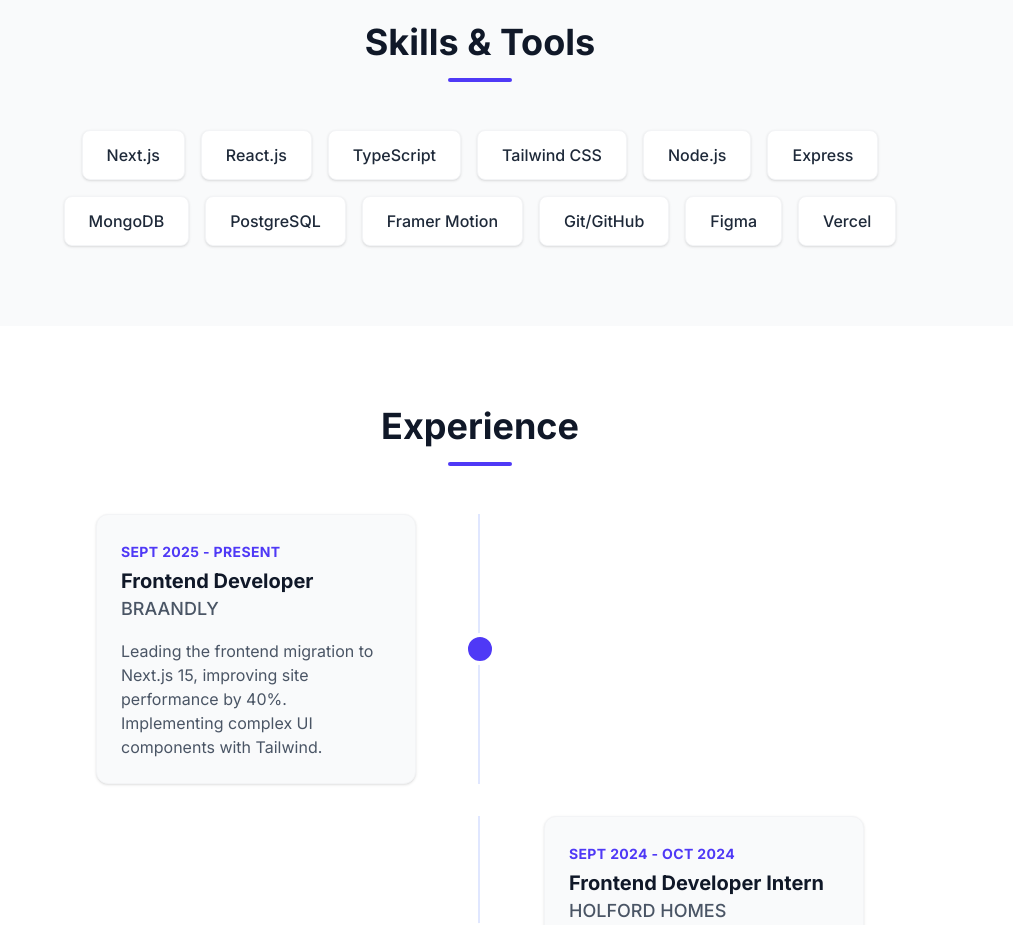
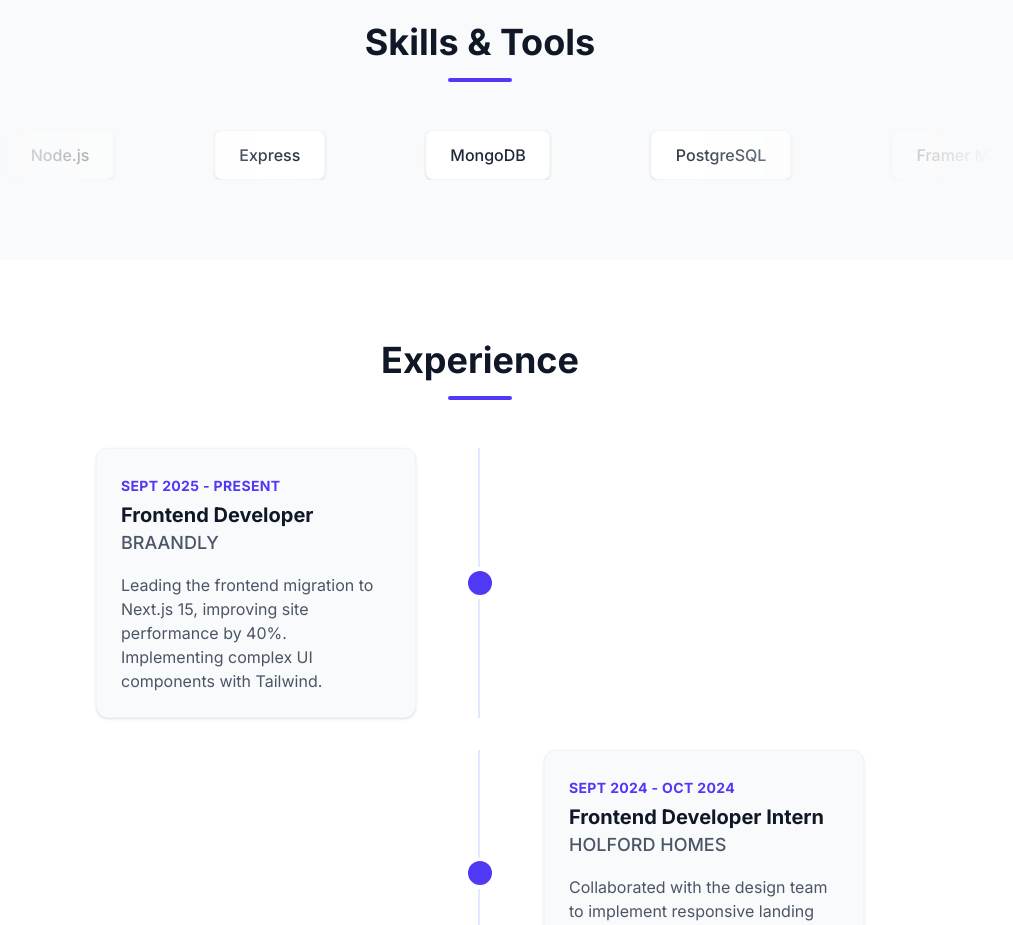
Before and after one commit to Darasimi010/portfolio, a Next.js app: page / in a window 1280 px wide. Shown: the part 1280-2205 px from the top of the page, without its empty margins (160-1173 px from the left). Built offline with nearby package versions, Linux system fonts and the light colour scheme.

Commit message:
feat: add motion library for enhanced animations in skills section

```diff
--- a/components/layouts/Footer.tsx
+++ b/components/layouts/Footer.tsx
@@ -14,13 +14,13 @@ export default function Footer() {
         </div>
 
         <div className="flex space-x-6">
-          <a href="https://github.com/Darasimi010" className="hover:text-indigo-400 transition-colors" title="GitHub">
+          <a href="https://github.com/Darasimi010" target="_blank" rel="noopener noreferrer" className="hover:text-indigo-400 transition-colors" title="GitHub">
             <Icons.Github />
           </a>
-          <a href="https://www.linkedin.com/in/darasimi-omojola/" className="hover:text-indigo-400 transition-colors" title="LinkedIn">
+          <a href="https://www.linkedin.com/in/darasimi-omojola/" target="_blank" rel="noopener noreferrer" className="hover:text-indigo-400 transition-colors" title="LinkedIn">
             <Icons.Linkedin />
           </a>
-          <a href="#" className="hover:text-indigo-400 transition-colors" title="Twitter">
+          <a href="#" target="_blank" rel="noopener noreferrer" className="hover:text-indigo-400 transition-colors" title="Twitter">
             <Icons.Twitter />
           </a>
         </div>
--- a/components/sections/Skills.tsx
+++ b/components/sections/Skills.tsx
@@ -1,4 +1,5 @@
 import { Section, SectionTitle } from "@/components/ui/sections";
+import { motion } from "motion/react";
 
 export default function Skills () {
   const skills = [
@@ -8,12 +9,34 @@ export default function Skills () {
   return (
     <Section id="skills" className="bg-gray-50 dark:bg-gray-800">
       <SectionTitle title="Skills & Tools" />
-      <div className="flex flex-wrap justify-center gap-4 max-w-4xl mx-auto">
-        {skills.map((skill) => (
-          <div key={skill} className="px-6 py-3 bg-white dark:bg-gray-700 text-gray-800 dark:text-white rounded-lg shadow-sm border border-gray-100 dark:border-gray-600 font-medium hover:scale-105 hover:shadow-indigo-500/60 transition-transform cursor-default">
-            {skill}
-          </div>
-        ))}
+      <div className="flex flex-wrap justify-center gap-4 max-w-5xl mx-auto">
+      <div className="w-full overflow-hidden">
+        <div className="flex [mask-image:linear-gradient(to_right,transparent,white,white,transparent)]">
+          <motion.div
+            className="flex gap-25 flex-none pr-25"
+            animate={{
+              translateX: "-50%",
+            }}
+            transition={{
+              ease: "linear",
+              duration: 20,
+              repeat: Infinity,
+              repeatType: "loop",
+            }}
+            >
+          {skills.map((skill) => (
+            <div key={skill} className="px-6 py-3 bg-white dark:bg-gray-700 text-gray-800 dark:text-white rounded-lg shadow-sm border border-gray-100 dark:border-gray-600 font-medium hover:scale-105 hover:shadow-indigo-500/60 transition-transform cursor-default">
+              {skill}
+            </div>
+          ))}
+          {skills.map((skill) => (
+            <div key={skill} className="px-6 py-3 bg-white dark:bg-gray-700 text-gray-800 dark:text-white rounded-lg shadow-sm border border-gray-100 dark:border-gray-600 font-medium hover:scale-105 hover:shadow-indigo-500/60 transition-transform cursor-default">
+              {skill}
+            </div>
+          ))}
+          </motion.div>
+        </div>
+      </div>
       </div>
     </Section>
   );
--- a/package.json
+++ b/package.json
@@ -9,6 +9,7 @@
     "lint": "eslint"
   },
   "dependencies": {
+    "motion": "^12.24.12",
     "next": "16.0.3",
     "react": "19.2.0",
     "react-dom": "19.2.0"
```
Also changed, not shown: 1 other file (tests, documents, lock files or other folders).
